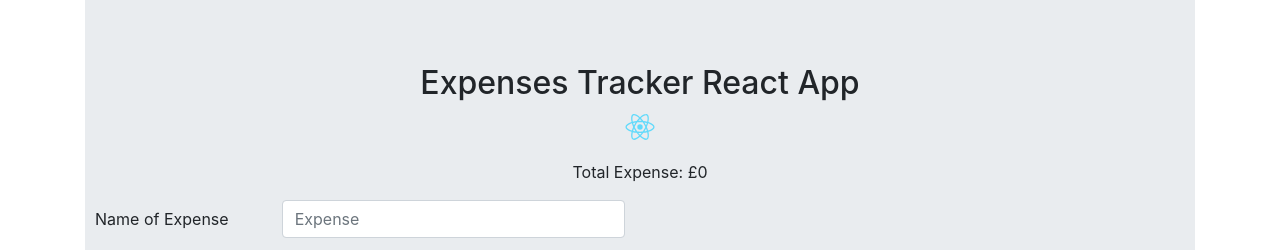
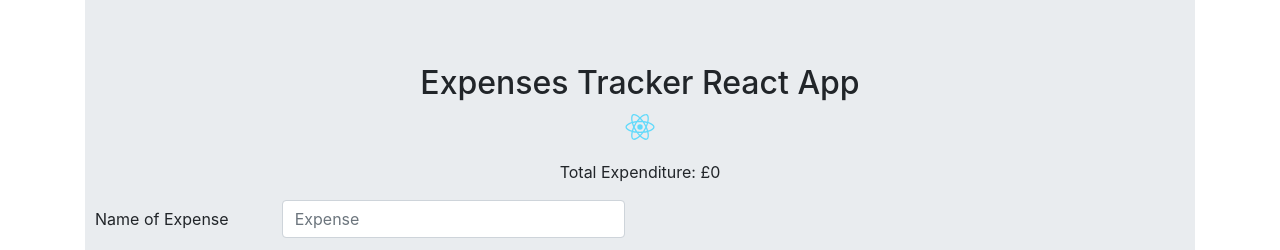
Before and after one commit to mattybwoy/Expense-Tracker, a React (Create React App) app: page / in a window 1280 px wide. Shown: the top 250 px of the page. Built offline with nearby package versions, Linux system fonts and the light colour scheme.

Commit message:
amounts now changed to floats

```diff
--- a/src/Tracker.js
+++ b/src/Tracker.js
@@ -54,11 +54,11 @@
       </h2>
       <div className= 'text-center'>
         <p>
-          Total Expense: {''}
+          Total Expenditure: {''}
           <span className='text success'>
             £{''}
             {expenses.reduce((accumulator, currentValue) => {
-              return (accumulator += parseInt(currentValue.amount))
+              return (accumulator += parseFloat(currentValue.amount))
             }, 0)}
           </span>
         </p>
--- a/src/components/Form.js
+++ b/src/components/Form.js
@@ -40,7 +40,7 @@
     </FormGroup>
     <Button type='submit' color='primary' >
       Add
-    </Button>{''}
+    </Button>{' '}
     <Button type='submit' color ='danger' onClick={handleClearExpenses}>Reset</Button>
   </BTForm>
 
```
